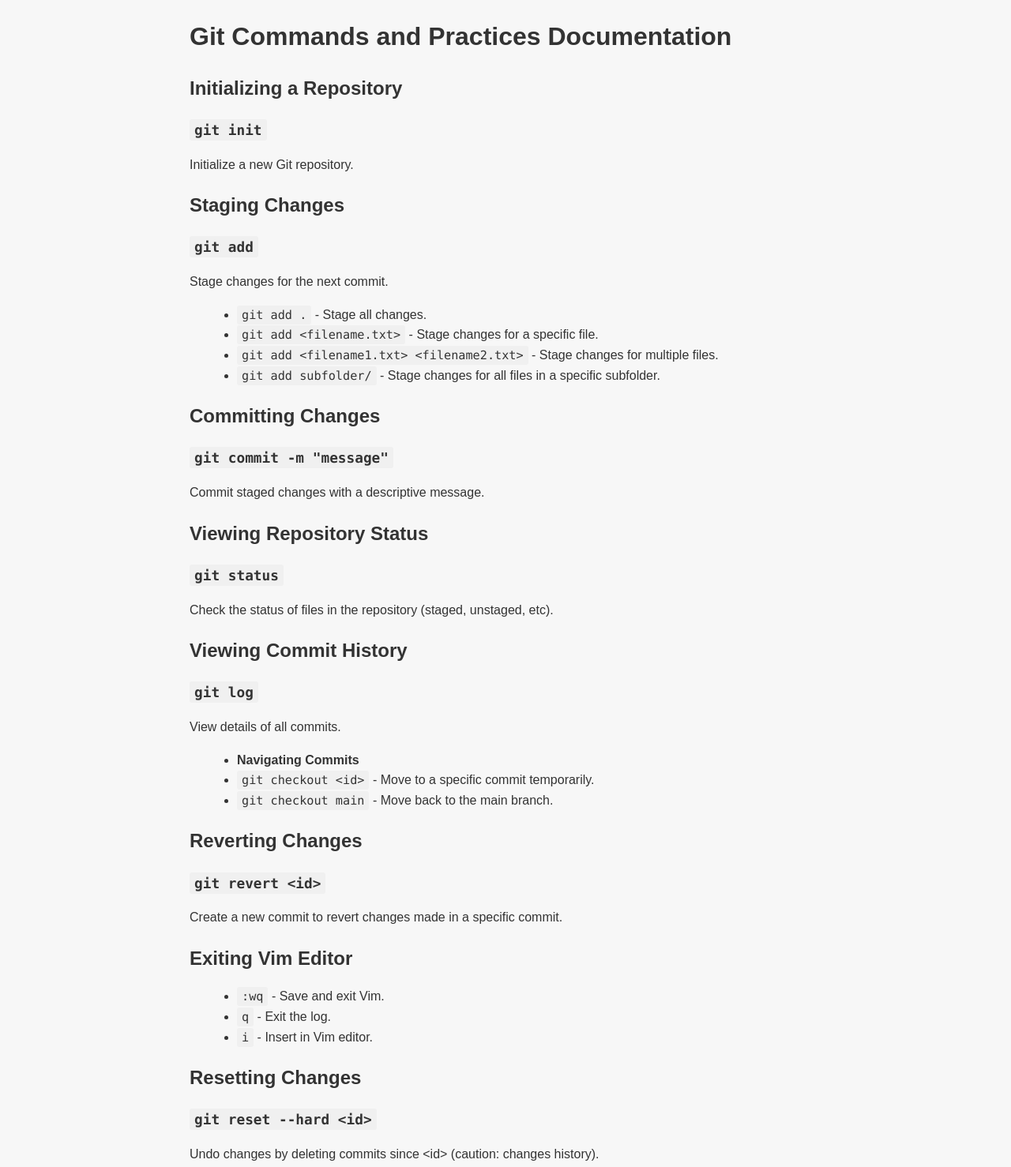
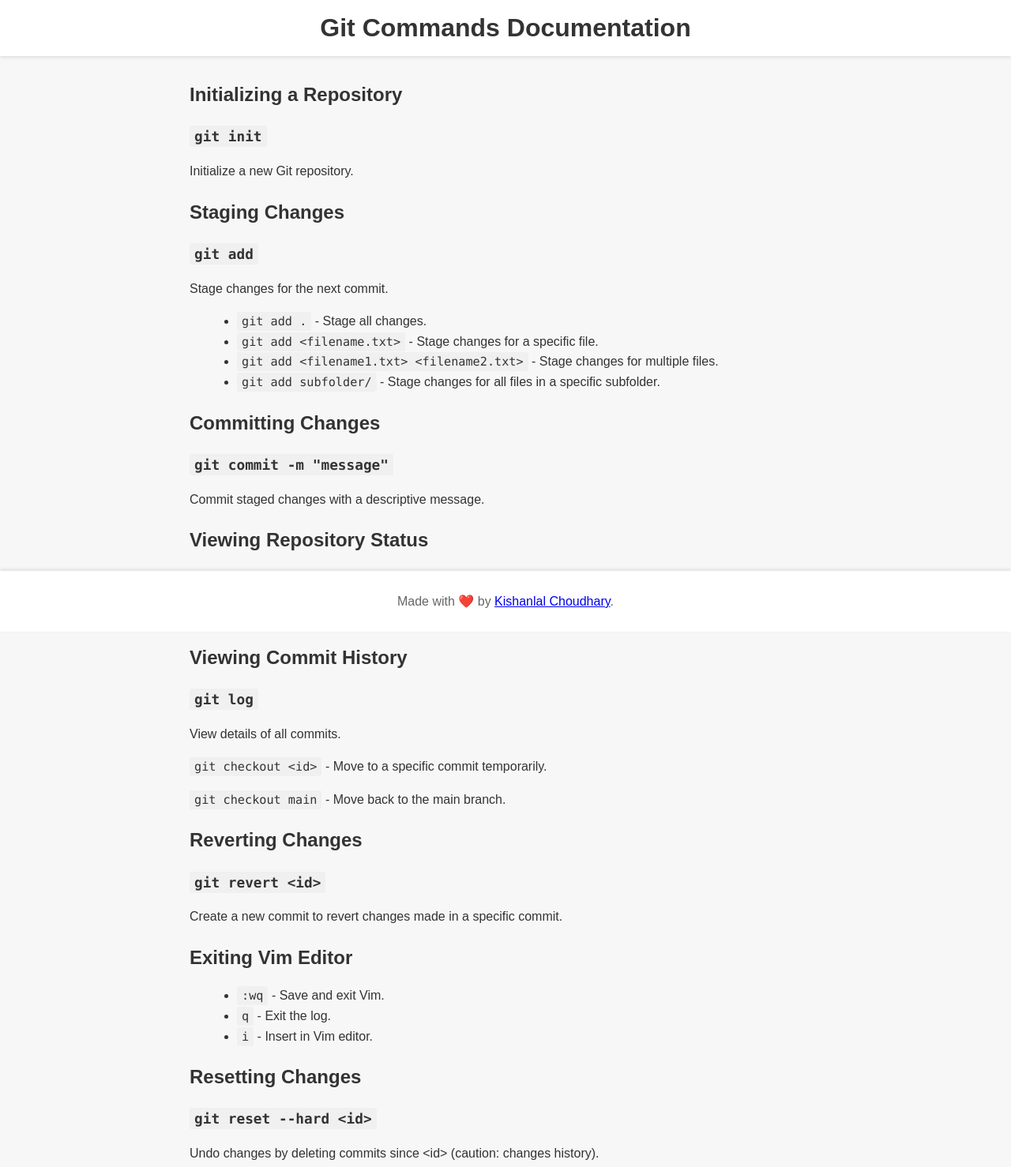
Before and after one commit to kishanlalchoudhary/Git_Commands, a plain HTML site: page index.html in a window 1280 px wide. Shown: the top 1478 px of the page at 79% size. Drawn offline with Linux system fonts and the light colour scheme.

Commit message:
"Made Header and Footer Sticky"

```diff
--- a/index.html
+++ b/index.html
@@ -3,19 +3,23 @@
 <head>
     <meta charset="UTF-8">
     <meta name="viewport" content="width=device-width, initial-scale=1.0">
-    <title>Git Commands and Practices Documentation</title>
+    <title>Git Commands Documentation</title>
     <link rel="stylesheet" href="style.css">
 </head>
 <body>
-    <h1>Git Commands and Practices Documentation</h1>
+    <header>
+        <h1>Git Commands Documentation</h1>
+    </header>
 
+    <main>
+        <section>
             <h2>Initializing a Repository</h2>
-
             <h3><code>git init</code></h3>
             <p>Initialize a new Git repository.</p>
+        </section>
 
+        <section>
             <h2>Staging Changes</h2>
-
             <h3><code>git add</code></h3>
             <p>Stage changes for the next commit.</p>
             <ul>
@@ -24,52 +28,57 @@
                 <li><code>git add &lt;filename1.txt&gt; &lt;filename2.txt&gt;</code> - Stage changes for multiple files.</li>
                 <li><code>git add subfolder/</code> - Stage changes for all files in a specific subfolder.</li>
             </ul>
+        </section>
 
+        <section>
             <h2>Committing Changes</h2>
-
             <h3><code>git commit -m "message"</code></h3>
             <p>Commit staged changes with a descriptive message.</p>
+        </section>
 
+        <section>
             <h2>Viewing Repository Status</h2>
-
             <h3><code>git status</code></h3>
             <p>Check the status of files in the repository (staged, unstaged, etc).</p>
+        </section>
 
+        <section>
             <h2>Viewing Commit History</h2>
-
             <h3><code>git log</code></h3>
             <p>View details of all commits.</p>
-    <ul>
-        <li><strong>Navigating Commits</strong></li>
-        <li><code>git checkout &lt;id&gt;</code> - Move to a specific commit temporarily.</li>
-        <li><code>git checkout main</code> - Move back to the main branch.</li>
-    </ul>
+            <p><code>git checkout &lt;id&gt;</code> - Move to a specific commit temporarily.</p>
+            <p><code>git checkout main</code> - Move back to the main branch.</p>
+        </section>
 
+        <section>
             <h2>Reverting Changes</h2>
-
             <h3><code>git revert &lt;id&gt;</code></h3>
             <p>Create a new commit to revert changes made in a specific commit.</p>
+        </section>
 
+        <section>
             <h2>Exiting Vim Editor</h2>
-
             <ul>
                 <li><code>:wq</code> - Save and exit Vim.</li>
                 <li><code>q</code> - Exit the log.</li>
                 <li><code>i</code> - Insert in Vim editor.</li>
             </ul>
+        </section>
 
+        <section>
             <h2>Resetting Changes</h2>
-
             <h3><code>git reset --hard &lt;id&gt;</code></h3>
             <p>Undo changes by deleting commits since &lt;id&gt; (caution: changes history).</p>
+        </section>
 
+        <section>
             <h2>Ignoring Files</h2>
-
             <h3><code>.gitignore</code></h3>
             <p>Specify files and folders to ignore.</p>
+        </section>
 
+        <section>
             <h2>Branching</h2>
-
             <h3>Creating and Managing Branches</h3>
             <ul>
                 <li><code>git branch &lt;name&gt;</code> - Create a new branch.</li>
@@ -77,58 +86,55 @@
                 <li><code>git checkout &lt;branchName&gt;</code> - Switch to another branch.</li>
                 <li><code>git checkout -b &lt;branchName&gt;</code> - Create and switch to a new branch.</li>
             </ul>
+            <h3>Merging Branches</h3>
+            <p><code>git merge &lt;name&gt;</code> - Merge branches.</p>
+            <h3>Deleting Branches</h3>
+            <p><code>git branch -D &lt;branchName&gt;</code> - Delete a branch.</p>
+        </section>
 
-    <h3>Merging Branches</h3>
-    <ul>
-        <li><code>git merge &lt;name&gt;</code> - Merge branches.</li>
-    </ul>
-
-    <h3>Deleting Branches</h3>
-    <ul>
-        <li><code>git branch -D &lt;branchName&gt;</code> - Delete a branch.</li>
-    </ul>
-
+        <section>
             <h2>Remote Repository Management</h2>
-
             <h3>Connecting to a Remote</h3>
             <ul>
                 <li><code>git remote add origin &lt;url&gt;</code> - Link local repository to a remote repository.</li>
                 <li><code>git remote</code> - List all connected remote repositories.</li>
                 <li><code>git remote get-url &lt;origin&gt;</code> - Get the URL of a remote repository.</li>
             </ul>
-
             <h3>Pushing Changes</h3>
             <ul>
                 <li><code>git push origin main</code> - Push commits from local main branch to remote main branch.</li>
                 <li><code>git push --set-upstream origin master</code> - Set upstream and push directly afterwards.</li>
             </ul>
+            <h3>Pulling Changes</h3>
+            <p><code>git pull</code> - Pull changes from the remote repository.</p>
+        </section>
 
-    <h3>Pulling Changes</h3>
-    <ul>
-        <li><code>git pull</code> - Pull changes from the remote repository.</li>
-    </ul>
-
+        <section>
             <h2>Configuration</h2>
-
             <h3>Setting User Information</h3>
             <ul>
                 <li><code>git config --global user.name "Username"</code></li>
                 <li><code>git config --global user.email "Email"</code></li>
             </ul>
+        </section>
 
+        <section>
             <h2>Cloning a Repository</h2>
-
             <h3><code>git clone &lt;url&gt;</code></h3>
             <p>Clone a remote repository to the local machine.</p>
+        </section>
 
+        <section>
             <h2>Collaboration and Workflow</h2>
             <ul>
                 <li>Add team members as collaborators to allow direct code changes.</li>
                 <li>Enable branch protection on the main branch to require pull requests for changes.</li>
             </ul>
+        </section>
+    </main>
 
     <footer>
-        <p>Made with ❤️ by <a href="https://github.com/kishanlalchoudhary">Kishanlal Choudhary</a></p>
+        <p>Made with ❤️ by <a href="https://github.com/kishanlalchoudhary">Kishanlal Choudhary</a>.</p>
     </footer>
 </body>
 </html>
--- a/style.css
+++ b/style.css
@@ -1,14 +1,34 @@
 body {
     font-family: Arial, sans-serif;
     line-height: 1.6;
-    margin: 20px auto;
-    max-width: 800px;
-    padding: 0 20px;
+    margin: 0;
+    padding: 0;
     background-color: #f7f7f7;
     color: #333;
 }
 
-h1,
+header {
+    position: sticky;
+    top: 0;
+    text-align: center;
+    font-size: 1em;
+    background-color: #fff;
+    padding: 10px 20px;
+    box-shadow: 0 2px 4px rgba(0, 0, 0, 0.1);
+}
+
+header h1 {
+    margin: 0;
+    color: #333;
+}
+
+main {
+    padding: 10px 20px;
+    max-width: 800px;
+    margin-left: auto;
+    margin-right: auto;
+}
+
 h2,
 h3 {
     color: #333;
@@ -29,10 +49,14 @@ ul {
 }
 
 footer {
-    margin-top: 20px;
+    position: sticky;
+    bottom: 0;
+    background-color: #fff;
+    padding: 10px 20px;
     text-align: center;
     color: #666;
-    font-size: 0.85em;
+    font-size: 1em;
+    box-shadow: 0 -2px 4px rgba(0, 0, 0, 0.1);
 }
 
 p {
@@ -41,7 +65,8 @@ p {
 
 /* Responsive adjustments */
 @media (max-width: 600px) {
-    body {
-        padding: 0 10px;
+    header,
+    footer {
+        padding: 10px;
     }
 }
```
Lines whose indentation alone changed are shown as unchanged.
